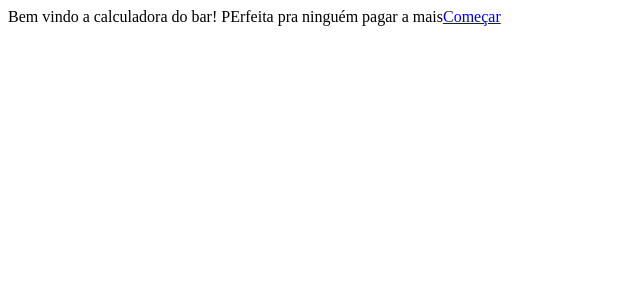
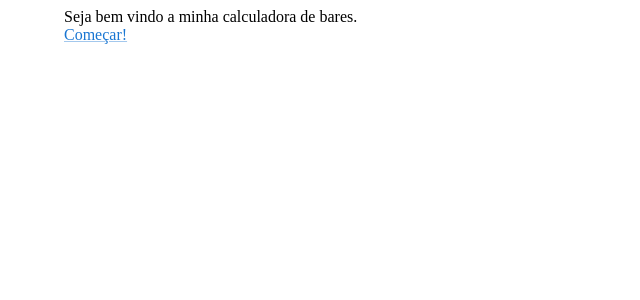
Before and after one commit to jonatas1n/divide-ai, a React (Vite) app: page / in a window 1280 px wide. Shown: the top 300 px of the page, without its empty margins (0-640 px from the left). Built offline with nearby package versions, Linux system fonts and the light colour scheme.

Commit message:
fix: unifies components

```diff
--- a/src/pages/Costs/index.tsx
+++ b/src/pages/Costs/index.tsx
@@ -1,6 +1,6 @@
-import { Container } from "../../components/common/Container";
-import { Content } from "../../components/common/Content";
-import { Header } from "../../components/common/Header";
+import { Container } from "../../components/Container";
+import { Content } from "../../components/Content";
+import { Header } from "../../components/Header";
 import { CostItem } from "../../components/costs/CostItem";
 import { useAppContext } from "../../hooks/Context";
 
@@ -11,12 +11,7 @@ export const Costs = () => {
 
   return (
     <Container>
-      <Header>
-        <a href="/guests">Ir participantes</a>
-        <a href="/products">Ir para produtos</a>
-        <h1>Gastos</h1>
-        <a href="/result">Ver resultado</a>
-      </Header>
+      <Header title="Gastos"/>
       <Content>
         {Object.values(costs).map(cost => (
           <CostItem key={cost.id} cost={cost} />
--- a/src/pages/Guests/index.tsx
+++ b/src/pages/Guests/index.tsx
@@ -1,6 +1,6 @@
-import { Container } from "../../components/common/Container";
-import { Header } from "../../components/common/Header";
-import { Content } from "../../components/common/Content";
+import { Container } from "../../components/Container";
+import { Header } from "../../components/Header";
+import { Content } from "../../components/Content";
 import { useAppContext } from "../../hooks/Context";
 import { GuestItem } from "../../components/guests/GuestItem";
 
@@ -11,12 +11,7 @@ export const Guests = () => {
 
   return (
     <Container>
-      <Header>
-        <h1>Participantes</h1>
-        <a href="/products">Avançar para produtos</a>
-        <a href="/costs">Avançar para gastos</a>
-        <a href="/result">Ver resultado</a>
-      </Header>
+      <Header title="Participantes" />
       <Content>
         {Object.values(guests).map(guest => (
           <GuestItem key={guest.id} guest={guest} />
--- a/src/pages/Home/index.tsx
+++ b/src/pages/Home/index.tsx
@@ -1,8 +1,14 @@
+import { Link } from '@mui/material';
+import Container from '@mui/material/Container';
+import Stack from '@mui/material/Stack';
+
 export const Home = () => {
   return (
-    <>
-      <>Bem vindo a calculadora do bar! PErfeita pra ninguém pagar a mais</>
-      <a href="/guests">Começar</a>
-    </>
+    <Container>
+      <Stack>
+        Seja bem vindo a minha calculadora de bares.
+        <Link href="/guests">Começar!</Link>
+      </Stack>
+    </Container>
   )
 }
--- a/src/pages/Products/index.tsx
+++ b/src/pages/Products/index.tsx
@@ -1,8 +1,8 @@
-import { Container } from "../../components/common/Container";
+import { Container } from "../../components/Container";
 import { ProductItem } from "../../components/products/ProductItem";
 import { useAppContext } from "../../hooks/Context"
-import { Header } from "../../components/common/Header";
-import { Content } from "../../components/common/Content";
+import { Header } from "../../components/Header";
+import { Content } from "../../components/Content";
 import { ProductType } from "../../types";
 
 export const Products = () => {
@@ -12,12 +12,7 @@ export const Products = () => {
 
   return (
     <Container>
-      <Header>
-        <a href="/guests">Ir para participantes</a>
-        <h1>Produtos</h1>
-        <a href="/costs">Ir para gastos</a>
-        <a href="/result">Ver resultado</a>
-      </Header>
+      <Header title="Produtos" />
       <Content>
         {Object.values(products).map((product: ProductType) => (
           <ProductItem
```
